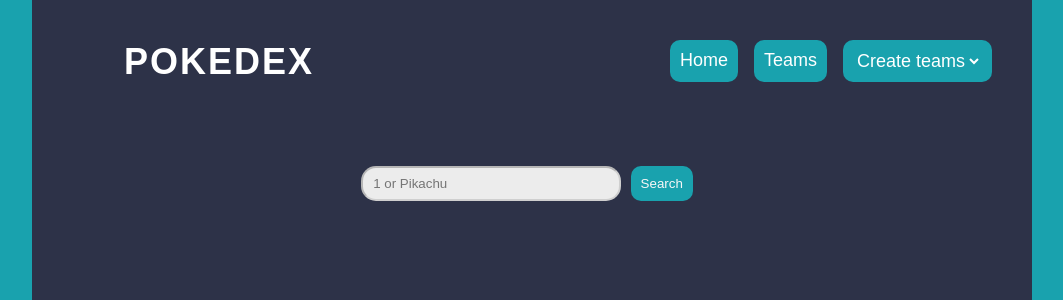
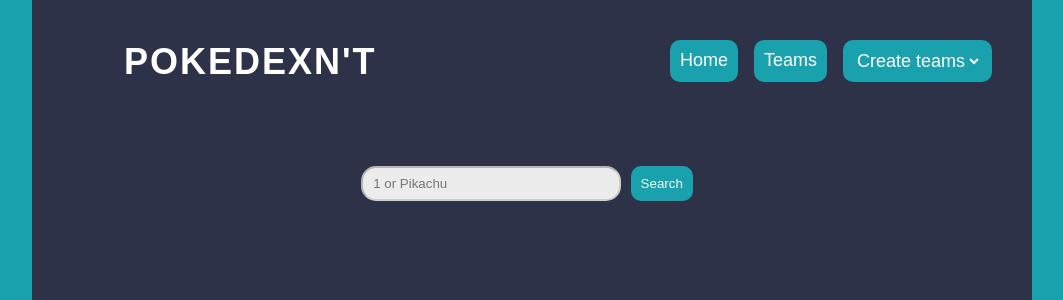
Before and after one commit to leop3z/TP1---Pokedex-, a Flask app: page / in a window 1280 px wide. Shown: the top 300 px of the page, without its empty margins (108-1171 px from the left). Run offline with Flask 3, Linux system fonts and the light colour scheme; data that the repository does not hold is empty.

Commit message:
Eliminacion de target_blank y correccion de Titulo

```diff
--- a/templates/index.html
+++ b/templates/index.html
@@ -5,7 +5,7 @@
     <meta charset="UTF-8">
     <meta name="viewport" content="width=device-width, initial-scale=1.0">
     <link rel="stylesheet" href="/static/css/styles.css">
-    <title>Pokedex't</title>
+    <title>Pokedexn't</title>
     <script>
         function redirect_pokemon_page() {
             event.preventDefault();
@@ -19,11 +19,11 @@
 
 <body>
     <header>
-        <h1 class="title">Pokedex</h1>
+        <h1 class="title">Pokedexn't</h1>
         <nav class="other-pages">
             <ul class="links">
-                <li class="page"><a href="/" target="_blank">Home</a></li>
-                <li class="page"><a href="/team" target="_blank">Teams</a></li>
+                <li class="page"><a href="/">Home</a></li>
+                <li class="page"><a href="/team">Teams</a></li>
                 <li class="page">
                     <select id="team-dropdown">
                         <option value="">Select a Team</option>
```
